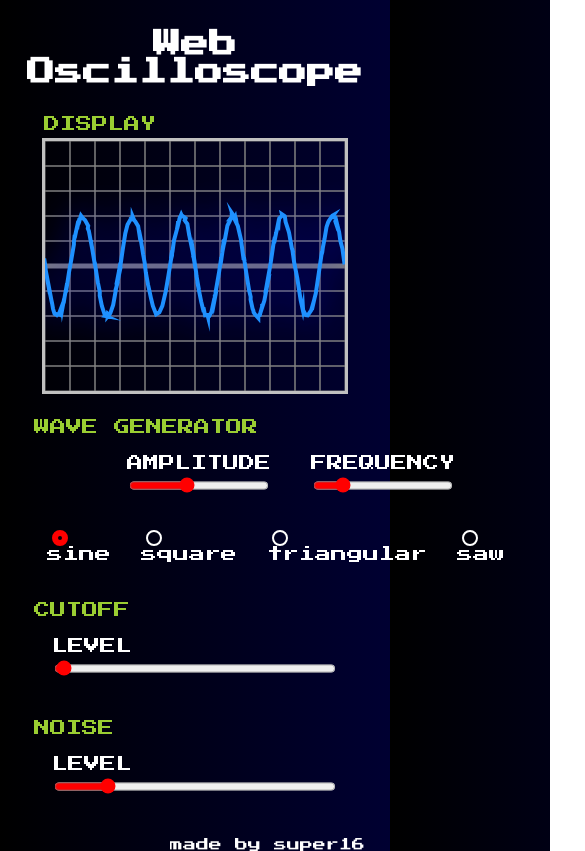
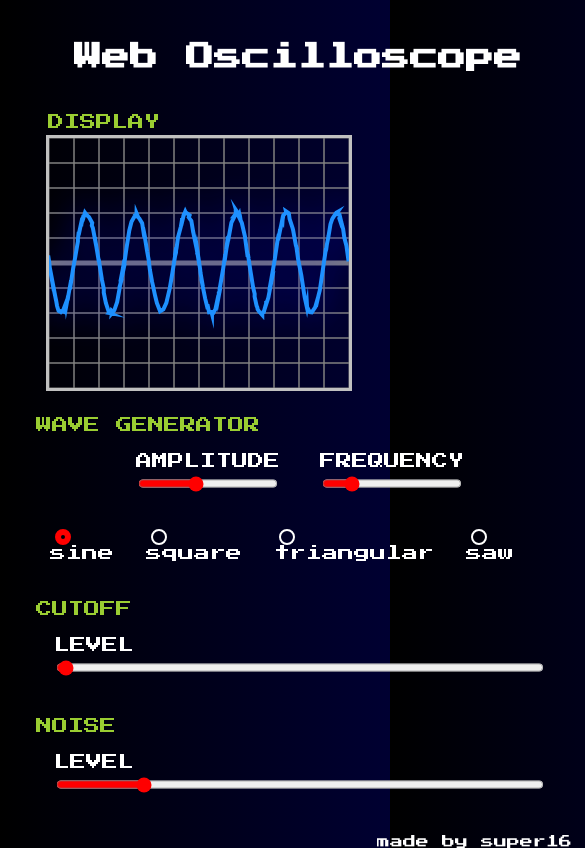
Before and after one commit to super16/web-oscilloscope, a Vue app: page / in a window 390 px wide. Shown: the whole page, 585 px wide, since content can reach past the window. Built offline with nearby package versions, Linux system fonts and the light colour scheme.

Commit message:
Minor stylesheets & components refactoring

```diff
--- a/index.html
+++ b/index.html
@@ -14,6 +14,12 @@
     <link rel="manifest" href="/manifest.webmanifest">
     <link rel="apple-touch-icon" href="/apple-touch-icon.png">
     <style>
+      :root {
+        --small: 16px;
+        --medium: 18px;
+        --large: 24px;
+        --extra-large: 32px;
+      }
       @font-face {
         font-family: 'Press Start 2P';
         font-style: normal;
@@ -27,8 +33,9 @@
         background: linear-gradient(to right, black, rgb(0, 0, 50)),
           url("img/noise.svg");
         color: white;
-        display: flex;
-        flex-direction: column;
+        display: grid;
+        gap: var(--large);
+        grid-auto-rows: auto 1fr auto;
         font-family: 'Press Start 2P', normal;
         margin: 0;
         min-height: 100%;
@@ -42,7 +49,10 @@
     <script type="module" src="/src/main.ts"></script>
   </head>
   <body>
-    <div id="app"></div>
+    <header>
+      <h1>Web Oscilloscope</h1>
+    </header>
+    <main id="app"></main>
     <footer>made by <a href="https://github.com/super16">super16</a></footer>
   </body>
 </html>
--- a/public/css/style.css
+++ b/public/css/style.css
@@ -1,7 +1,3 @@
-#app {
-  flex-grow: 1;
-}
-
 fieldset {
   border: 0;
 }
@@ -11,7 +7,7 @@ fieldset > legend {
 }
 
 footer {
-  margin-right: 25px;
+  margin-right: var(--large);
   text-align: right;
   font-size: small;
 }
@@ -25,20 +21,37 @@ footer > a:hover {
   color: red;
 }
 
+header {
+  margin-top: var(--large);
+  text-align: center;
+}
+
+header h1 {
+  color: white;
+  font-size: var(--medium);
+}
+
 main {
-  align-items: center;
-  display: flex;
-  flex-direction: column;
+  display: grid;
+  grid-auto-rows: auto;
   justify-content: center;
-  padding: 0px 7%;
+  row-gap: var(--small);
 }
 
 .controller {
   display: flex;
   flex-direction: column;
-  margin: 0 0 25px 0;
   padding: 0;
   width: 100%;
+}
+
+@media only screen
+  and (min-device-width: 768px)
+  and (max-device-width: 1024px)
+  and (-webkit-min-device-pixel-ratio: 1) {
+    header h1 {
+      font-size: 28px;
+    }
 }
 
 @media only screen
@@ -47,7 +60,7 @@ main {
   and (-webkit-min-device-pixel-ratio: 3)
   and (orientation: portrait) {
     main {
-      margin: 0 18px;
+      margin: 0 var(--medium);
     }
 }
 
@@ -57,37 +70,7 @@ main {
   and (orientation: portrait)
   and (-webkit-min-device-pixel-ratio: 1) {
     main {
-      padding: 0 32px;
-    }
-}
-
-@media only screen
-  and (min-device-width: 768px)
-  and (max-device-width: 1024px)
-  and (orientation: landscape)
-  and (-webkit-min-device-pixel-ratio: 1) {
-    main {
-      padding: 0 180px;
-    }
-}
-
-@media only screen
-  and (min-device-width: 834px)
-  and (max-device-width: 834px)
-  and (orientation: portrait)
-  and (-webkit-min-device-pixel-ratio: 2) {
-    main {
-      padding: 0 64px;
-    }
-}
-
-@media only screen
-  and (min-device-width: 1024px)
-  and (max-device-width: 1024px)
-  and (orientation: portrait)
-  and (-webkit-min-device-pixel-ratio: 2) {
-    main {
-      padding: 0 100px;
+      padding: 0 var(--extra-large);
     }
 }
 
@@ -95,6 +78,10 @@ main {
   and (min-device-width: 1025px)
   and (max-device-width: 4800px)
   and (-webkit-min-device-pixel-ratio: 1) {
+    header h1 {
+      font-size: var(--extra-large);
+    }
+
     main {
       align-items: initial;
       display: flex;
--- a/src/App.vue
+++ b/src/App.vue
@@ -1,27 +1,24 @@
 <script setup lang="ts">
 import TheCutoffController from '@/components/TheCutoffController.vue';
-import TheHeader from '@/components/TheHeader.vue';
 import TheNoiseController from '@/components/TheNoiseController.vue';
 import TheOscilloscope from '@/components/TheOscilloscope.vue';
 import TheOscillatorController from '@/components/TheOscillatorController.vue';
 </script>
 
 <template>
-  <TheHeader />
-  <main>
   <TheOscilloscope />
   <div class="controllers">
     <TheOscillatorController />
     <TheCutoffController />
     <TheNoiseController />
   </div>
-  </main>
 </template>
 
 <style scoped>
 .controllers {
-  display: flex;
-  flex-direction: column;
+  display: grid;
+  gap: var(--large);
+  grid-auto-rows: min-content;
   width: 100%;
 }
 @media screen
--- a/src/components/TheHeader.vue
+++ /dev/null
@@ -1,45 +0,0 @@
-<template>
-  <header v-once>
-    <h1>Web Oscilloscope</h1>
-  </header>
-</template>
-
-<style scoped>
-header {
-  margin: 30px auto;
-  width: auto;
-  text-align: center;
-}
-header h1 {
-  color: white;
-  font-size: 20px;
-}
-
-@media only screen
-  and (min-device-width: 360px)
-  and (max-device-width: 767px)
-  and (-webkit-min-device-pixel-ratio: 2)
-  and (orientation: portrait) {
-    header h1 {
-      font-size: 18px;
-    }
-}
-
-@media only screen
-  and (min-device-width: 768px)
-  and (max-device-width: 1024px)
-  and (-webkit-min-device-pixel-ratio: 1) {
-    header h1 {
-      font-size: 28px;
-    }
-}
-
-@media only screen
-  and (min-device-width: 1024px)
-  and (max-device-width: 4800px)
-  and (-webkit-min-device-pixel-ratio: 1) {
-    header h1 {
-      font-size: 32px;
-    }
-}
-</style>
--- a/src/components/TheOscillatorController.vue
+++ b/src/components/TheOscillatorController.vue
@@ -98,10 +98,10 @@ const waveChoiceValue = computed<number>({
   appearance: none;
   border: 2px solid white;
   border-radius: 50%;
-  height: 16px;
+  height: var(--small);
   outline: none;
   position: relative;
-  width: 16px;
+  width: var(--small);
 }
 
 .controller__radio:hover {
@@ -134,11 +134,11 @@ const waveChoiceValue = computed<number>({
       display: flex;
       flex-direction: row;
       justify-content: center;
-      margin: 15px;
+      margin: var(--small);
     }
 
     .controller__radios > label {
-      margin-right: 30px;
+      margin-right: var(--extra-large);
     }
 }
 </style>
--- a/src/components/TheOscilloscope.vue
+++ b/src/components/TheOscilloscope.vue
@@ -91,10 +91,7 @@ onMounted(() => {
 </template>
 
 <style scoped>
-.oscilloscope {
-  margin-bottom: 15px;
-}
-.oscilloscope__canvas {
+canvas {
   border: 3px solid #c0c0c0;
 }
 </style>
```
Also changed, not shown: 1 other file (tests, documents, lock files or other folders). Lines whose indentation alone changed are shown as unchanged.
